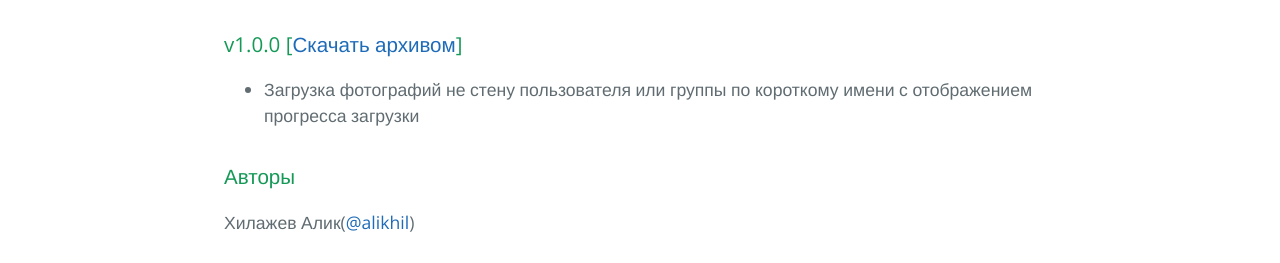
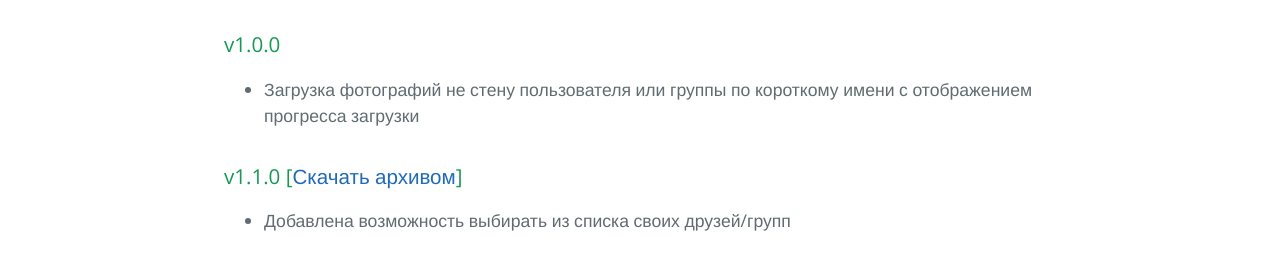
Before and after one commit to alikhil/vk-photo-uploader, a plain HTML site: page index.html in a window 1280 px wide. Shown: the part 519-782 px from the top of the page. Drawn offline with nearby package versions, Linux system fonts and the light colour scheme.

Commit message:
Create gh-pages branch via GitHub

```diff
--- a/index.html
+++ b/index.html
@@ -25,10 +25,17 @@
 <p>Это бесплатная программа, с открытым <a href="https://github.com/alikhil/vk-photo-uploader">исходным кодом</a>, для удобной загрузки фотографий <a href="vk.com">ВКонтакте</a></p>
 
 <h3>
-<a id="v100-Скачать-архивом" class="anchor" href="#v100-%D0%A1%D0%BA%D0%B0%D1%87%D0%B0%D1%82%D1%8C-%D0%B0%D1%80%D1%85%D0%B8%D0%B2%D0%BE%D0%BC" aria-hidden="true"><span class="octicon octicon-link"></span></a>v1.0.0 [<a href="https://www.dropbox.com/s/w6g8tf4cbym8u6g/Release.rar?dl=1">Скачать архивом</a>]</h3>
+<a id="v100" class="anchor" href="#v100" aria-hidden="true"><span class="octicon octicon-link"></span></a>v1.0.0</h3>
 
 <ul>
 <li>Загрузка фотографий не стену пользователя или группы по короткому имени с отображением прогресса загрузки</li>
+</ul>
+
+<h3>
+<a id="v110-Скачать-архивом" class="anchor" href="#v110-%D0%A1%D0%BA%D0%B0%D1%87%D0%B0%D1%82%D1%8C-%D0%B0%D1%80%D1%85%D0%B8%D0%B2%D0%BE%D0%BC" aria-hidden="true"><span class="octicon octicon-link"></span></a>v1.1.0 [<a href="https://www.dropbox.com/s/w6g8tf4cbym8u6g/Release.rar?dl=1">Скачать архивом</a>]</h3>
+
+<ul>
+<li>Добавлена возможность выбирать из списка своих друзей/групп</li>
 </ul>
 
 <h3>
--- a/params.json
+++ b/params.json
@@ -1 +1 @@
-{"name":"Vk-photo-uploader","tagline":"VK Photo Uploader","body":"### VK Photo Uploader\r\nЭто бесплатная программа, с открытым [исходным кодом](https://github.com/alikhil/vk-photo-uploader), для удобной загрузки фотографий [ВКонтакте](vk.com)\r\n\r\n### v1.0.0 [[Скачать архивом](https://www.dropbox.com/s/w6g8tf4cbym8u6g/Release.rar?dl=1)]\r\n* Загрузка фотографий не стену пользователя или группы по короткому имени с отображением прогресса загрузки\r\n\r\n\r\n### Авторы\r\nХилажев Алик(@alikhil)\r\n\r\n### Контакты\r\nПо всем вопросам и предложениям обращайтесь в [ВК](https://vk.com/alikhil) или пишите на [почту](mailto:alikhil@mail.ru)\r\n","google":"","note":"Don't delete this file! It's used internally to help with page regeneration."}
+{"name":"Vk-photo-uploader","tagline":"VK Photo Uploader","body":"### VK Photo Uploader\r\nЭто бесплатная программа, с открытым [исходным кодом](https://github.com/alikhil/vk-photo-uploader), для удобной загрузки фотографий [ВКонтакте](vk.com)\r\n\r\n### v1.0.0 \r\n* Загрузка фотографий не стену пользователя или группы по короткому имени с отображением прогресса загрузки\r\n\r\n### v1.1.0 [[Скачать архивом](https://www.dropbox.com/s/w6g8tf4cbym8u6g/Release.rar?dl=1)]\r\n* Добавлена возможность выбирать из списка своих друзей/групп\r\n\r\n### Авторы\r\nХилажев Алик(@alikhil)\r\n\r\n### Контакты\r\nПо всем вопросам и предложениям обращайтесь в [ВК](https://vk.com/alikhil) или пишите на [почту](mailto:alikhil@mail.ru)\r\n","google":"","note":"Don't delete this file! It's used internally to help with page regeneration."}
```
